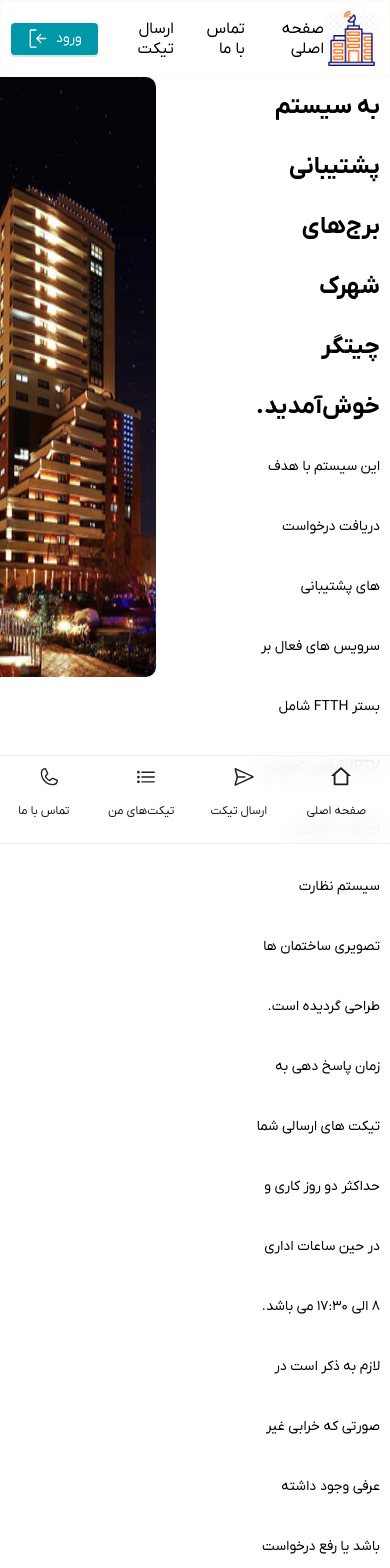
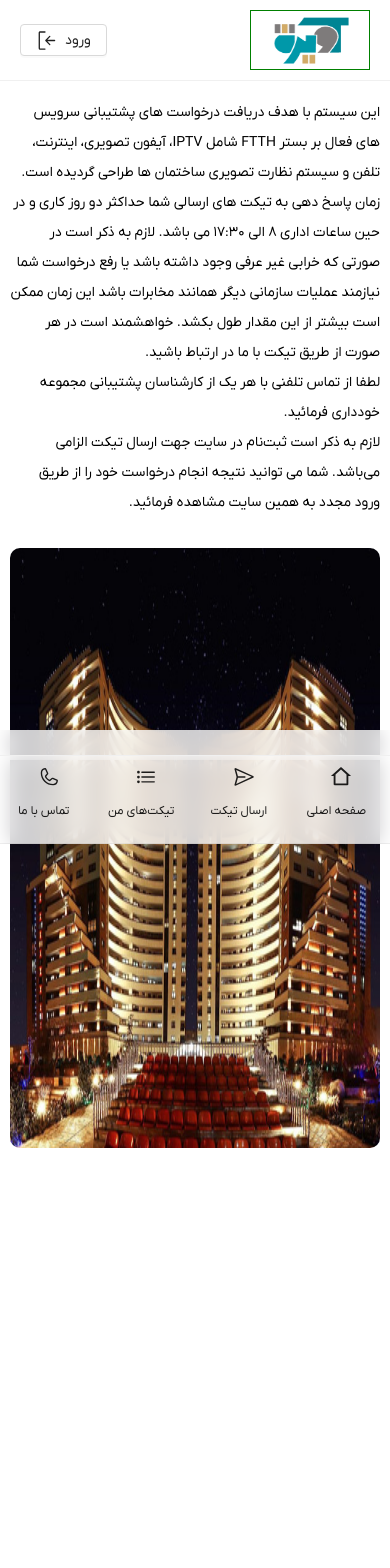
Before and after one commit to mohadesehkeramatfar/helpdesk, a Next.js app: page / in a window 390 px wide. Shown: the top 1568 px of the page. After the commit the page ends 1160 px from the top, so only its background shows below. Built offline with nearby package versions, Linux system fonts and the light colour scheme.

Commit message:
responsiving home page and header

```diff
--- a/src/app/_components/header/header.module.scss
+++ b/src/app/_components/header/header.module.scss
@@ -1,14 +1,27 @@
 .header_container {
   padding: 10px;
-  border: 1px solid #fff9f1;
+  background-color: white;
+  border-bottom: 1px solid #f0f0f0;
+  margin-bottom: 50px;
+  position: fixed;
+  width: 100%;
+  top: 0;
+  .header {
     display: flex;
     justify-content: space-between;
     align-items: center;
+
+    .logo {
+      border: 1px solid green;
+    }
     .list_menu {
       display: flex;
       align-items: center;
       // border: 1px solid red;
       column-gap: 20px;
+      @media screen and (max-width: 700px) {
+        display: none;
+      }
       li {
         font-size: 16px;
       }
@@ -22,3 +35,4 @@
       }
     }
   }
+}
--- a/src/app/_components/header/header.tsx
+++ b/src/app/_components/header/header.tsx
@@ -9,11 +9,15 @@ import { getStorage, removeStorage } from '@/lib/storage';
 import { GoSignIn } from 'react-icons/go';
 import { CiLogout } from 'react-icons/ci';
 import { useEffect, useState } from 'react';
+import globalStyle from '../../layout.module.scss';
+import useResponsive from '@/lib/hook/useResponsive';
 
 const Header = () => {
   const router = useRouter();
   const [userLable, setUserlable] = useState('ورود');
   const user_info = getStorage('user_name' ?? '{}');
+  const { isDesktop, isMobile, isTablet } = useResponsive();
+
   const logoutHandler = () => {
     removeStorage('user_id');
     removeStorage('user_name');
@@ -22,13 +26,30 @@ const Header = () => {
     setUserlable('ورود');
     router.push('/');
   };
+  const handleSendTicket = (e) => {
+    e.preventDefault();
+    const accessTokenValue = getCookies('access');
+    if (!accessTokenValue) {
+      router.push(`/auth/signin/?send-ticket=send-ticket`);
+    } else router.push(`/send-ticket`);
+  };
+
   useEffect(() => {
     if (user_info) setUserlable(user_info);
   }, [userLable, router]);
 
   return (
     <div className={`${style.header_container}`}>
-      <Image width={55} height={55} alt="" src="/image/logo.webp" />
+      {/* header_container */}
+      <div className={`${globalStyle.container} ${style.header}`}>
+        <Image
+          className={`${style.logo}`}
+          width={120}
+          height={60}
+          alt={'تی‌ویژه'}
+          src="/logo/TV.png"
+        />
+        {isDesktop && (
           <ul className={`${style.list_menu}`}>
             <li>
               <Link href="/">صفحه اصلی</Link>
@@ -37,9 +58,16 @@ const Header = () => {
               <Link href="">تماس با ما</Link>
             </li>
             <li>
-          <Link href="#">ارسال تیکت</Link>
+              <Link href={''} onClick={handleSendTicket}>
+                ارسال تیکت
+              </Link>
             </li>
-        {/* <li> */}
+            <li>
+              <Link href={'/my-ticket'}>تیکت های من</Link>
+            </li>
+          </ul>
+        )}
+
         {getCookies('access') ? (
           <div className={`${style.auth_container}`}>
             {' '}
@@ -53,12 +81,12 @@ const Header = () => {
             </Tooltip>
           </div>
         ) : (
-          <Button type="primary" onClick={() => router.push('/auth/signin')}>
+          <Button type="default" onClick={() => router.push('/auth/signin')}>
             {userLable}
             <GoSignIn size={21} />
           </Button>
         )}
-      </ul>
+      </div>
     </div>
   );
 };
--- a/src/app/page.module.scss
+++ b/src/app/page.module.scss
@@ -1,22 +1,37 @@
+@import '@/app/variables.module.scss';
+
 .main {
   display: flex;
-  justify-content: space-between;
   min-height: 100vh;
-  margin-top: 100px;
-  column-gap: 100px;
+  margin-top: 140px;
+  display: flex;
+  flex-direction: column;
+  row-gap: 25px;
+  padding-bottom: 160px;
 
+  .title {
+    text-align: center;
+  }
   .content_container {
-    line-height: 60px;
-    h2 {
-      font-size: 1.8rem;
-    }
-    ul li {
-      list-style-type: disc;
-      font-size: 1.4rem;
+    display: flex;
+    flex-direction: column;
+    font-size: 1.4rem;
+    row-gap: 30px;
+    line-height: 30px;
+
+    @media screen and (min-width: $desktop-width) {
+      flex-direction: row;
     }
   }
+  .list_content {
+    width: 100%;
+  }
+  .img_container {
+    width: 100%;
+  }
+  .img {
+    border-radius: 10px;
+    width: 100%;
+    aspect-ratio: 2/1;
+  }
 }
-
-.img {
-  border-radius: 10px;
-}
--- a/src/app/page.tsx
+++ b/src/app/page.tsx
@@ -14,10 +14,12 @@ export default function Home() {
       {' '}
       <Header />
       <main className={`${styles.main} ${globalStyle.container}`}>
+        <Title className={`${styles.title}`} level={2}>
+          سیستم پشتیبانی برج‌های شهرک چیتگر
+        </Title>
+
         <div className={`${styles.content_container}`}>
-          <h2>به سیستم پشتیبانی برج‌های شهرک چیتگر خوش‌آمدید.</h2>
-
-          <ul>
+          <ul className={`${styles.list_content}`}>
             <li>
               این سیستم با هدف دریافت درخواست های پشتیبانی سرویس های فعال بر
               بستر FTTH شامل IPTV، آیفون تصویری، اینترنت، تلفن و سیستم نظارت
@@ -40,13 +42,16 @@ export default function Home() {
               سایت مشاهده فرمائید.
             </li>
           </ul>
+          <div className={`${styles.img_container}`}>
+            <Image
+              width={600}
+              height={600}
+              alt="تی‌ویژه"
+              src={'/image/tower3.jpg'}
+              className={`${styles.img}`}
+            />
+          </div>
         </div>
-        <Image
-          width={600}
-          height={600}
-          src={'/image/tower3.jpg'}
-          className={`${styles.img}`}
-        />
       </main>
     </>
   );
```
Lines whose indentation alone changed are shown as unchanged.
